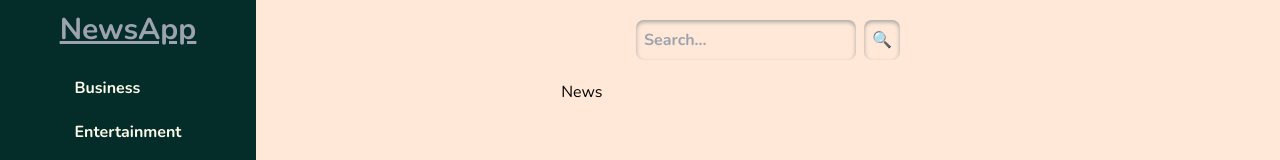
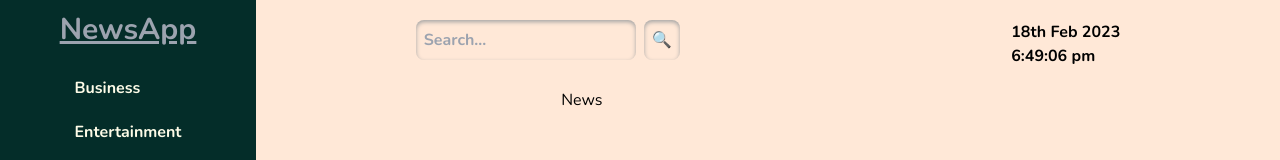
Before and after one commit to Rohit22-dev/NewsApp-web, a React (Vite) app: page / in a window 1280 px wide. Shown: the top 160 px of the page. Built offline with nearby package versions, Linux system fonts and the light colour scheme; no server answers.

Commit message:
digital clock

```diff
--- a/package.json
+++ b/package.json
@@ -10,6 +10,7 @@
   },
   "dependencies": {
     "@tailwindcss/line-clamp": "^0.4.2",
+    "moment": "^2.29.4",
     "react": "^18.2.0",
     "react-dom": "^18.2.0",
     "react-icons": "^4.7.1"
--- a/src/components/Navbar.jsx
+++ b/src/components/Navbar.jsx
@@ -1,4 +1,5 @@
 import { FaHamburger } from "react-icons/fa";
+import moment from "moment";
 
 const Navbar = () => {
   return (
@@ -22,6 +23,13 @@ const Navbar = () => {
             className="relative hover:scale-125 ease-in-out duration-200 "
           />
         </button>
+
+
+        <div>
+          <b>{moment().format('Do MMM YYYY')}</b>
+          <br></br>
+          <b>{moment().format(' h:mm:ss a')}</b>
+        </div>
     </div>
   );
 };
```
Also changed, not shown: 1 other file (tests, documents, lock files or other folders).
